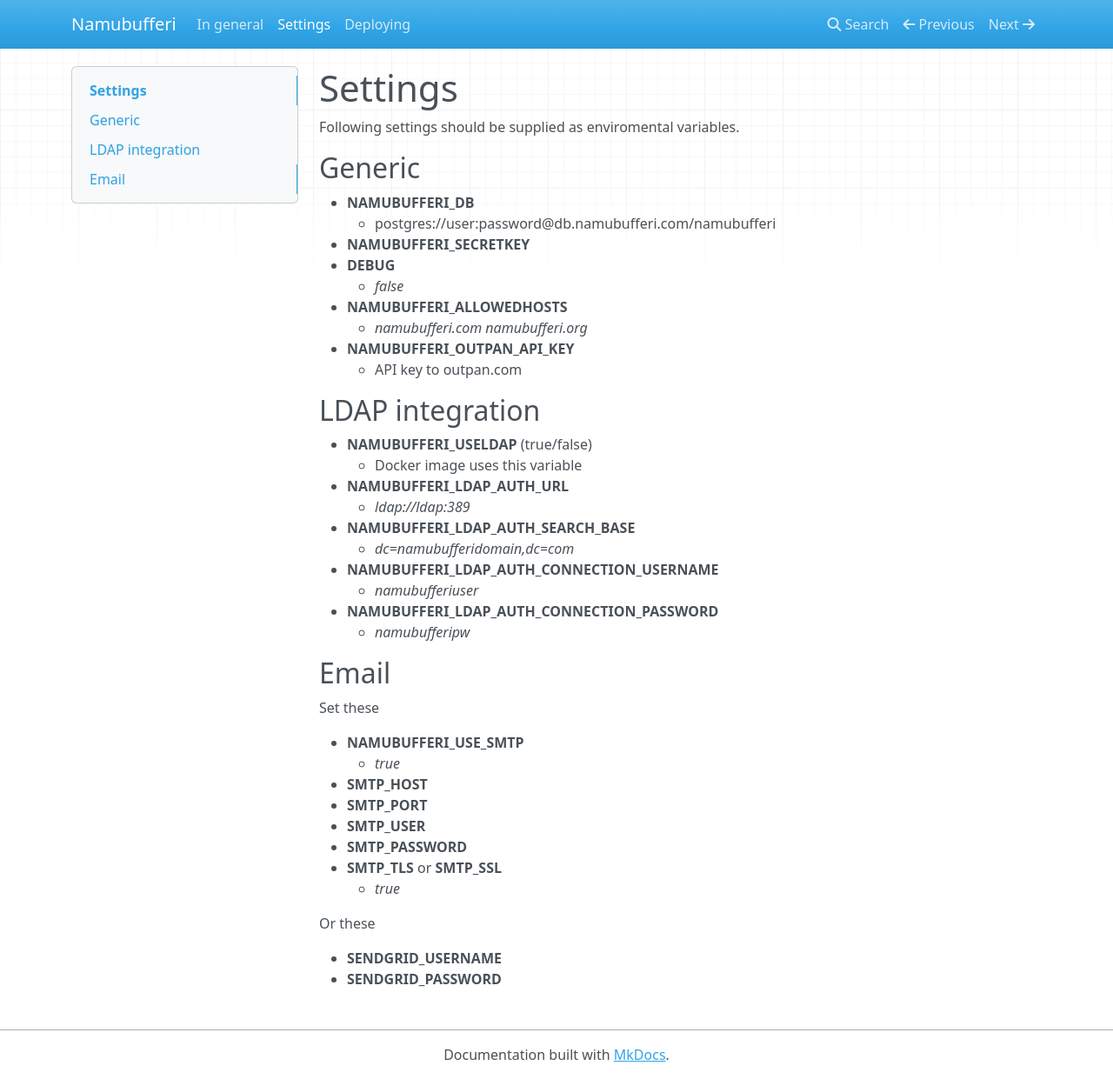
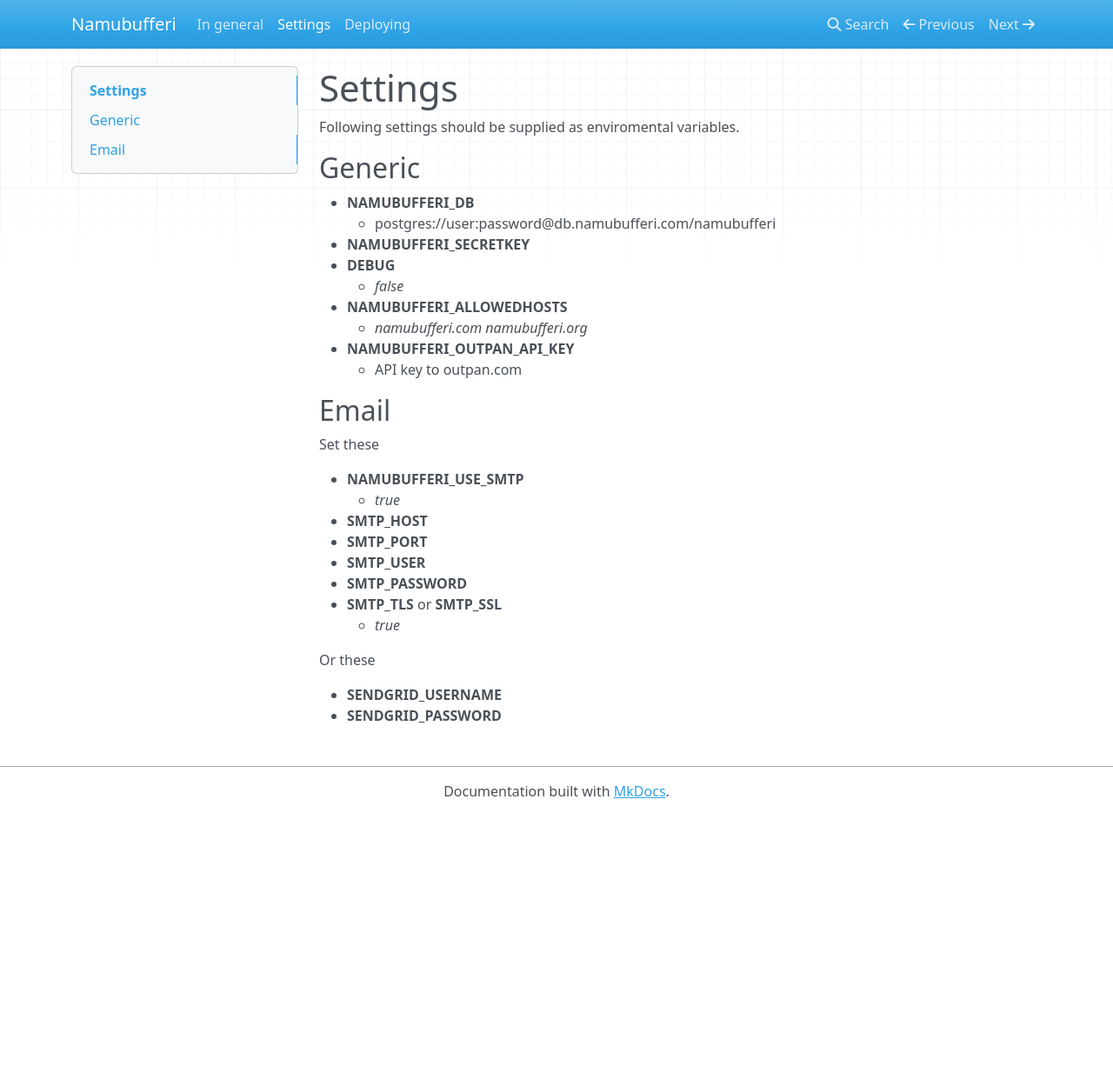
Before and after one commit to athenekilta/namubufferi, an MkDocs documentation site: the page built from docs/settings.md, in a window 1280 px wide and 1241 px high. Shown: the whole window at 87% size. Built offline with MkDocs 1.6.1, drawn with Linux system fonts in a browser that asks for light colours; nearby versions of some CDN libraries; old or Windows-style settings are respelled for this version of MkDocs.

Commit message:
Remove ldap support
would probably never be used

```diff
--- a/docker-compose.prod.yml
+++ b/docker-compose.prod.yml
@@ -18,7 +18,6 @@
                 NAMUBUFFERI_DB: ${NAMUBUFFERI_DB}
                 NAMUBUFFERI_SECRETKEY: ${NAMUBUFFERI_SECRET}
                 NAMUBUFFERI_STATIC_URL: /static/
-                NAMUBUFFERI_USELDAP: "false"
                 NAMUBUFFERI_USE_SMTP: "true"
                 SMTP_HOST: ${NAMUBUFFERI_SMTP_HOST}
                 SMTP_PORT: ${NAMUBUFFERI_SMTP_PORT}
--- a/docs/settings.md
+++ b/docs/settings.md
@@ -12,18 +12,6 @@
     - _namubufferi.com namubufferi.org_
 * __NAMUBUFFERI_OUTPAN_API_KEY__
     - API key to outpan.com
-
-## LDAP integration
-* __NAMUBUFFERI_USELDAP__ (true/false)
-    - Docker image uses this variable
-* __NAMUBUFFERI_LDAP_AUTH_URL__
-    - _ldap://ldap:389_
-* __NAMUBUFFERI_LDAP_AUTH_SEARCH_BASE__
-    - _dc=namubufferidomain,dc=com_
-* __NAMUBUFFERI_LDAP_AUTH_CONNECTION_USERNAME__
-    - _namubufferiuser_
-* __NAMUBUFFERI_LDAP_AUTH_CONNECTION_PASSWORD__
-    - _namubufferipw_
 
 ## Email
 Set these
--- a/requirements.txt
+++ b/requirements.txt
@@ -4,10 +4,8 @@
 django-appconf==1.0.2
 django-autofixture==0.12.1
 django-bootstrap3==7.0.0
-django-python3-ldap==0.9.11
 django-webpack-loader==0.4.1
 gunicorn==19.6.0
-ldap3==1.4.0
 psycopg2==2.6.2
 pyasn1==0.1.9
 pycurl==7.43.0
```
Also changed, not shown: docker-compose.dev.yml (+0 -13 lines), docs/deploy.md (+0 -3 lines), docs/index.md (+0 -10 lines), namubufferi/static/lol.txt (deleted), 5 other files.
